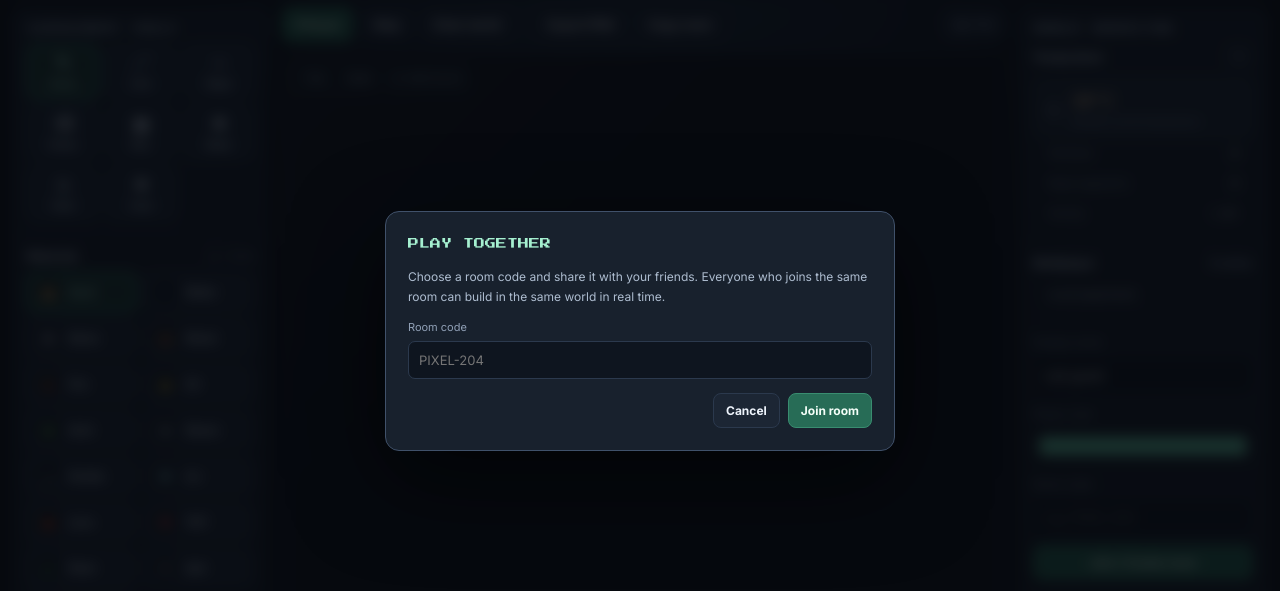
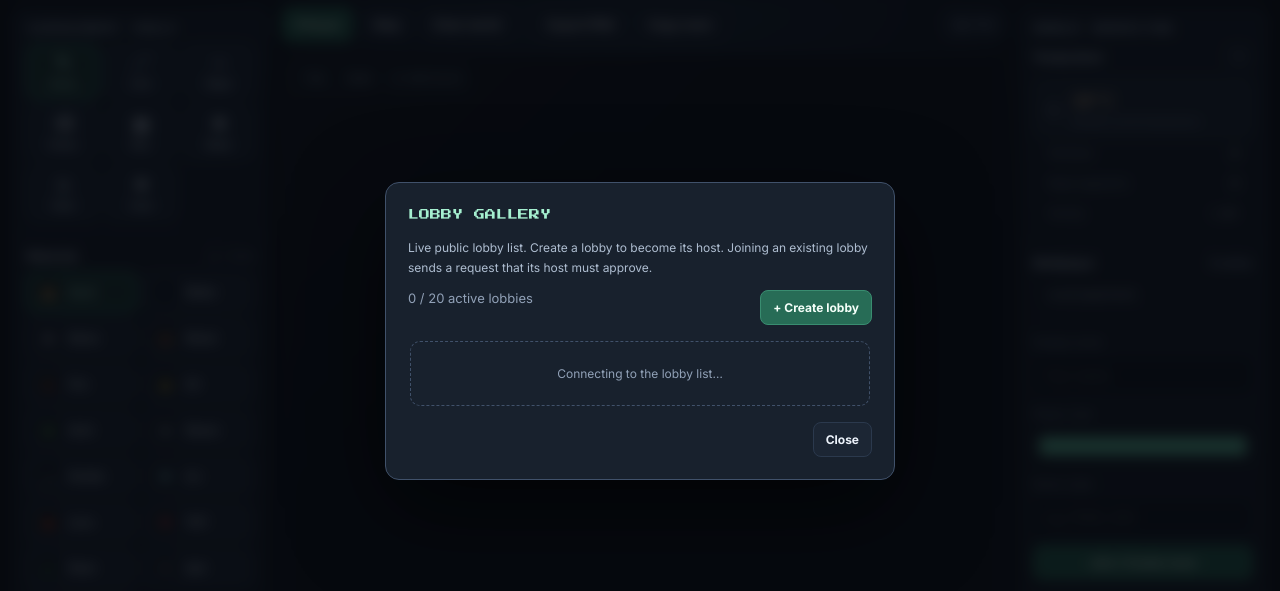
Before and after one commit to Jack105WA/PixelPhyx, a plain HTML site: page index.html in a window 1280 px wide. Both pictures are taken after a click on the button "Multiplayer". Shown: the part 69-660 px from the top of the page. Drawn offline with nearby package versions, Linux system fonts and the light colour scheme; no server answers.

Commit message:
Add live lobby gallery interface

```diff
--- a/index.html
+++ b/index.html
@@ -27,6 +27,7 @@ header{height:64px;flex:none;display:flex;align-items:center;gap:18px;padding:0
 .right-panel .stat{display:flex;justify-content:space-between;align-items:center;padding:8px 15px;color:var(--muted);font-size:11px}.stat strong{color:#e5edf7;font:11px 'DM Mono',monospace}.player-list{padding:0 14px 12px}.player{display:flex;align-items:center;gap:8px;padding:8px 0;border-bottom:1px solid #293548;color:#c7d4e4;font-size:11px}.avatar{width:23px;height:23px;display:grid;place-items:center;background:#29443e;border-radius:7px;color:#9be9c9;font-weight:800}.you{margin-left:auto;color:#7f91a7;font-size:9px}.log{padding:0 14px 15px;max-height:180px;overflow:auto;color:#aebdd0;font-size:10px;line-height:1.55}.log-entry{padding:6px 0;border-bottom:1px solid #283446}.log-entry:first-child{color:#d4e5df}
 .temp-read{display:flex;align-items:center;gap:8px;padding:10px 11px;border-radius:8px;background:#202b39;border:1px solid #344357}.temp-icon{font-size:20px}.temp-value{font:18px 'DM Mono',monospace;color:#ffd29b}.temp-caption{font-size:10px;color:var(--muted);margin-top:2px}
 .modal{position:fixed;inset:0;background:#05080dcc;display:none;place-items:center;padding:18px;z-index:10;backdrop-filter:blur(7px)}.modal.open{display:grid}.dialog{width:min(510px,100%);max-height:90vh;overflow:auto;background:#18212d;border:1px solid #40516a;border-radius:14px;padding:22px;box-shadow:0 30px 90px #0009}.dialog h2{font:11px 'Press Start 2P';line-height:1.9;margin:0 0 12px;color:#a5f0d0}.dialog p,.dialog li{font-size:12px;line-height:1.7;color:#aebdd0}.dialog ol{padding-left:20px}.dialog code{font:11px 'DM Mono',monospace;color:#b5f3d8}.dialog textarea{width:100%;height:145px;resize:vertical;background:#0d141e;border:1px solid var(--line);border-radius:8px;color:#dce8f6;padding:11px;font:11px 'DM Mono',monospace}.dialog-actions{display:flex;justify-content:flex-end;gap:8px;margin-top:14px}.dialog .muted{color:var(--muted)}
+.lobby-gallery{display:grid;grid-template-columns:repeat(auto-fit,minmax(190px,1fr));gap:10px;margin-top:14px;max-height:52vh;overflow:auto;padding:2px}.lobby-card{display:flex;flex-direction:column;min-height:132px;padding:13px;background:linear-gradient(145deg,#202d3c,#151e2a);border:1px solid #3a4d63;border-radius:10px}.lobby-card-top{display:flex;justify-content:space-between;align-items:center;gap:8px}.lobby-number{font:11px 'DM Mono',monospace;color:#a5f0d0}.lobby-count{font:10px 'DM Mono',monospace;color:#b8c7d8}.lobby-host{margin-top:auto;padding-top:18px;color:#aebdd0;font-size:11px}.lobby-host strong{color:#edf3fb}.lobby-card .btn{margin-top:10px}.lobby-empty{grid-column:1/-1;padding:24px;text-align:center;color:var(--muted);border:1px dashed #40516a;border-radius:10px;font-size:12px}
 @media(max-width:1120px){.layout{grid-template-columns:220px minmax(0,1fr)}.right-panel{display:none}}
 @media(max-width:680px){body{overflow:auto}.app{min-height:100%;height:auto}header{height:56px;padding:0 12px;gap:8px}.brandtag{display:none}.brandname{font-size:8px}.status{font-size:9px}.room-pill{display:none}header .btn{padding:8px;font-size:10px}.layout{display:flex;flex-direction:column;padding:7px;gap:8px}.left-panel{order:2;max-height:360px}.center{order:1;min-height:62vh}.canvas-shell{min-height:45vh}.toolbar{gap:5px}.toolbar .btn{padding:8px;font-size:10px}.panel-head{padding:12px}.material-grid{grid-template-columns:repeat(3,minmax(0,1fr))}.material{padding:6px;gap:5px}.material .mico{width:19px;height:19px}.toolgrid{grid-template-columns:repeat(4,minmax(0,1fr))}.bottomline{padding-bottom:5px}}
 </style>
@@ -77,7 +78,7 @@ header{height:64px;flex:none;display:flex;align-items:center;gap:18px;padding:0
 </div>
 </div>
 <div class="modal" id="firebaseModal"><div class="dialog"><h2>CONNECT YOUR LAB</h2><p>Paste the Firebase Web App config from Project settings → General → Your apps. Your config is stored only in this browser. The Firebase API key is a public client identifier; secure your database with the rules in the README.</p><textarea id="firebaseConfig" spellcheck="false" placeholder='{"apiKey":"...","authDomain":"...","databaseURL":"https://YOUR-PROJECT-default-rtdb.firebaseio.com","projectId":"...","appId":"..."}'></textarea><div class="dialog-actions"><button class="btn" data-close>Cancel</button><button class="btn primary" id="connectFirebase">Connect to Firebase</button></div></div></div>
-<div class="modal" id="roomModal"><div class="dialog"><h2>PLAY TOGETHER</h2><p>Choose a room code and share it with your friends. Everyone who joins the same room can build in the same world in real time.</p><div class="control"><label>Room code</label><input id="roomModalCode" type="text" maxlength="24" placeholder="PIXEL-204"></div><div class="dialog-actions"><button class="btn" data-close>Cancel</button><button class="btn primary" id="roomGo">Join room</button></div></div></div>
+<div class="modal" id="roomModal"><div class="dialog"><h2>LOBBY GALLERY</h2><p>Live public lobby list. Create a lobby to become its host. Joining an existing lobby sends a request that its host must approve.</p><div class="dialog-actions" style="justify-content:space-between;margin-top:8px"><span class="muted" id="lobbyCapacity">0 / 20 active lobbies</span><button class="btn primary" id="createLobby">+ Create lobby</button></div><div class="lobby-gallery" id="lobbyGallery"><div class="lobby-empty">Connecting to the lobby list…</div></div><div class="dialog-actions"><button class="btn" data-close>Close</button></div></div></div>
 <script type="module" src="./js/main.js"></script>
 </body>
 </html>
```
